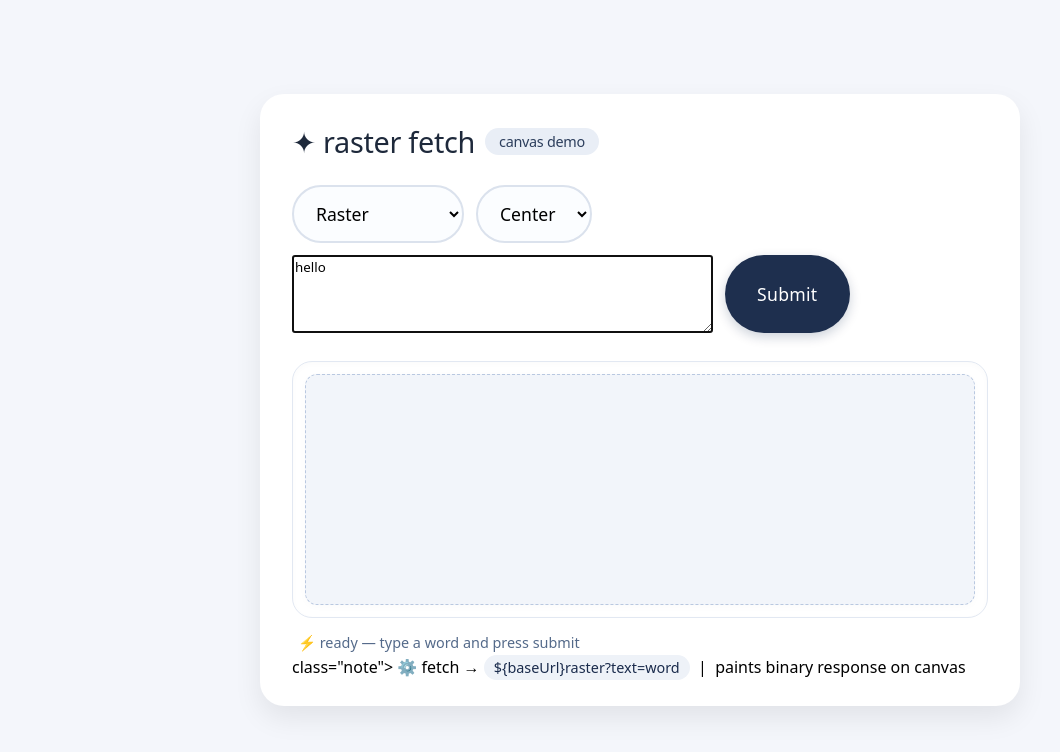
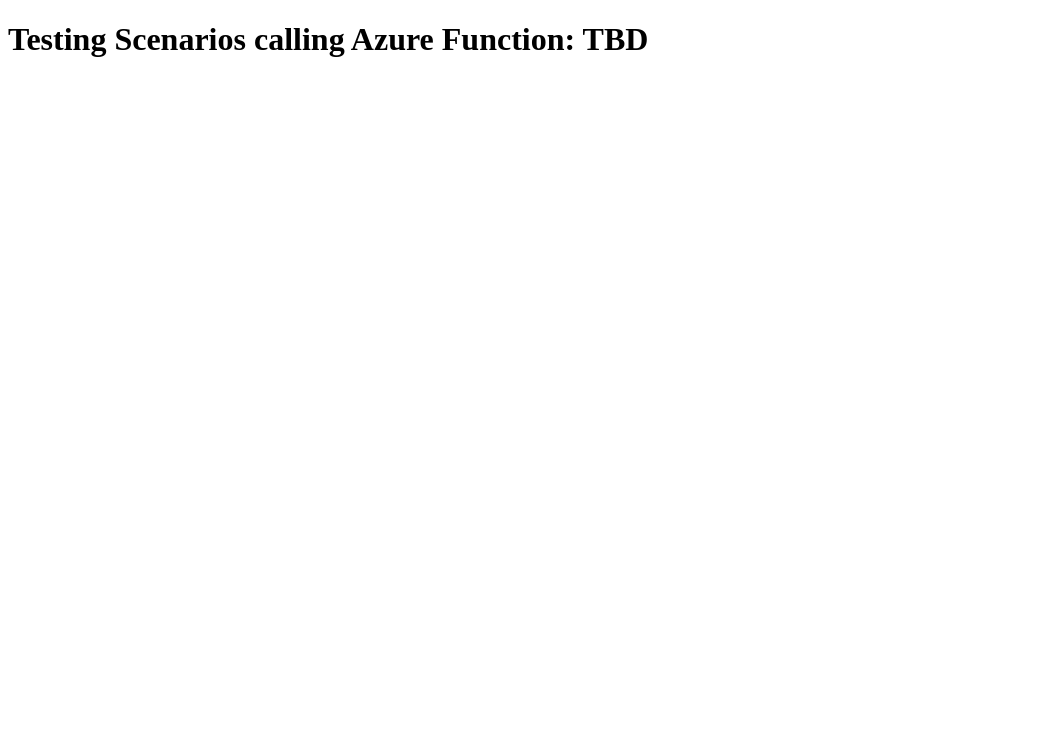
Before and after one commit to gfilkov/Scenarios, a plain HTML site: page index.html in a window 1280 px wide. Shown: the whole page, without its empty margins (0-1060 px from the left). Drawn offline with Linux system fonts and the light colour scheme.

Commit message:
Update index.html

```diff
--- a/index.html
+++ b/index.html
@@ -2,192 +2,12 @@
 <html lang="en">
 <head>
     <meta charset="UTF-8">
+    <meta http-equiv="X-UA-Compatible" content="IE=edge">
     <meta name="viewport" content="width=device-width, initial-scale=1.0">
-    <title>Raster fetch · canvas painter</title>
-    <style>
-        * {
-            box-sizing: border-box;
-            font-family: system-ui, 'Segoe UI', Roboto, sans-serif;
-        }
-        body {
-            background: #f4f6fb;
-            display: flex;
-            flex-direction: column;
-            align-items: center;
-            justify-content: center;
-            min-height: 100vh;
-            margin: 0;
-            padding: 20px;
-        }
-        .card {
-            background: white;
-            border-radius: 24px;
-            box-shadow: 0 12px 28px rgba(0, 0, 0, 0.08);
-            padding: 28px 32px;
-            max-width: 760px;
-            width: 100%;
-        }
-        h2 {
-            margin-top: 0;
-            font-weight: 500;
-            font-size: 1.8rem;
-            color: #1e293b;
-            letter-spacing: -0.01em;
-            display: flex;
-            align-items: center;
-            gap: 10px;
-        }
-        h2 span {
-            background: #e9eef6;
-            border-radius: 40px;
-            font-size: 0.9rem;
-            padding: 4px 14px;
-            color: #2c3e5c;
-            font-weight: 400;
-        }
-        .input-group {
-            display: flex;
-            gap: 12px;
-            flex-wrap: wrap;
-            margin: 20px 0 28px;
-        }
-        .input-group input {
-            flex: 1 1 260px;
-            padding: 14px 18px;
-            font-size: 1.1rem;
-            border: 2px solid #dbe2ed;
-            border-radius: 60px;
-            outline: none;
-            transition: 0.15s;
-            background: #fbfdff;
-
-			font-family: inherit;
-			resize: vertical;
-			min-height: 4.5em;
-			line-height: 1.35;
-        }
-        .input-group input:focus {
-            border-color: #6b8cff;
-            box-shadow: 0 0 0 4px rgba(107, 140, 255, 0.15);
-        }
-		.input-group select {
-			padding: 14px 18px;
-			font-size: 1.1rem;
-			border: 2px solid #dbe2ed;
-			border-radius: 60px;
-			outline: none;
-			transition: 0.15s;
-			background: #fbfdff;
-			font-family: inherit;
-		}
-        .input-group button {
-            padding: 14px 32px;
-            font-size: 1.1rem;
-            font-weight: 500;
-            background: #1e2f4e;
-            border: none;
-            color: white;
-            border-radius: 60px;
-            cursor: pointer;
-            transition: 0.15s;
-            letter-spacing: 0.3px;
-            display: inline-flex;
-            align-items: center;
-            justify-content: center;
-            box-shadow: 0 4px 12px rgba(0, 30, 70, 0.2);
-        }
-        .input-group button:hover {
-            background: #142136;
-            transform: scale(1.01);
-        }
-        .input-group button:active {
-            transform: scale(0.98);
-        }
-        .canvas-wrapper {
-            background: #ffffff;
-            border-radius: 20px;
-            padding: 12px;
-            border: 1px solid #e2e8f2;
-            box-shadow: inset 0 2px 6px rgba(0, 0, 0, 0.02);
-            margin-top: 10px;
-        }
-        canvas {
-            display: block;
-            width: 100%;
-            height: auto;
-            border-radius: 12px;
-            background: #f2f5fa;
-            border: 1px dashed #b9c8e0;
-            box-shadow: 0 2px 8px rgba(0, 0, 0, 0.02);
-            transition: 0.1s;
-        }
-        .status {
-            font-size: 0.9rem;
-            color: #546a8a;
-            margin-top: 12px;
-            min-height: 1.6rem;
-            padding-left: 6px;
-            font-weight: 400;
-            display: flex;
-            align-items: center;
-            gap: 8px;
-        }
-        .status.error {
-            color: #b91c1c;
-        }
-        .note {
-            font-size: 0.85rem;
-            color: #667c9a;
-            margin-top: 14px;
-            padding-top: 10px;
-            border-top: 1px solid #eef2f8;
-        }
-        code {
-            background: #eef2f8;
-            padding: 3px 10px;
-            border-radius: 20px;
-            font-size: 0.9rem;
-            color: #1a2b4c;
-        }
-    </style>
+    <title>Scenarios Test</title>
 </head>
 <body>
-<div class="card">
-    <h2>
-        ✦ raster fetch
-        <span>canvas demo</span>
-    </h2>
+    <h1>Testing Scenarios calling Azure Function: TBD</h1>
 
-    <!-- input + submit -->
-	<div class="input-group">
-	    <select id="apiSelect" aria-label="API function">
-			<option value="raster" selected>Raster</option>
-			<option value="textToCoords">TextToCoords</option>
-			<option value="textToCoords">LED (new)</option>
-		</select>
-
-		<select id="alignSelect" aria-label="Alignment">
-			<option value="left">Left</option>
-			<option value="center" selected>Center</option>
-			<option value="right">Right</option>
-		</select>
-
-		<textarea id="wordInput" rows="4" cols="50" placeholder="e.g. hello, world, 123" autofocus>hello</textarea>
-		<button id="submitBtn">Submit</button>
-	</div>
-
-    <!-- canvas -->
-    <div class="canvas-wrapper">
-        <canvas id="outputCanvas" width="700" height="240"></canvas>
-    </div>
-
-    <!-- status & info -->
-    <div id="statusMessage" class="status">⚡ ready — type a word and press submit</div>
-    <div id="note"> class="note">
-        ⚙️ fetch → <code>${baseUrl}raster?text=word</code> &nbsp;|&nbsp; paints binary response on canvas
-    </div>
-</div>
-
-<script src="js/mow-func-api.js"></script>
 </body>
 </html>
```
